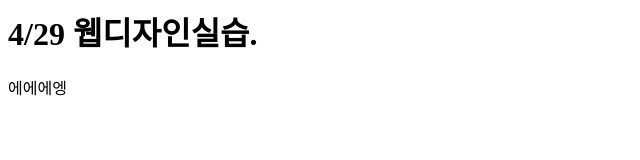
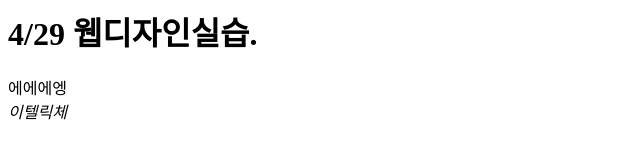
Before and after one commit to lleso0/webgame-tetris, a plain HTML site: page index.html in a window 1280 px wide. Shown: the full height of the page, 0-640 px from the left. Drawn offline with Linux system fonts and the light colour scheme.

Commit message:
Update index.html
.

```diff
--- a/index.html
+++ b/index.html
@@ -1,2 +1,3 @@
 <h1>4/29 웹디자인실습.</h1>
 에에에엥<br>
+<i>이텔릭체<i/>
```
